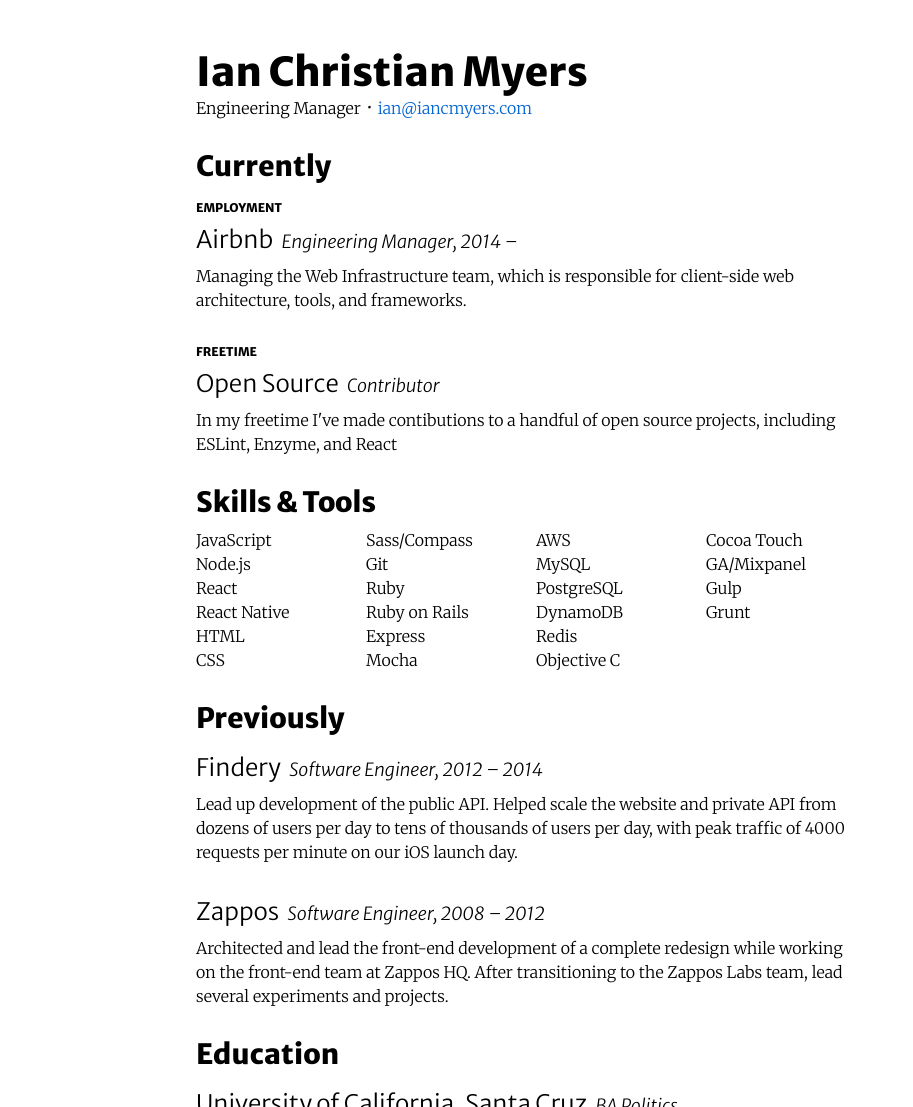
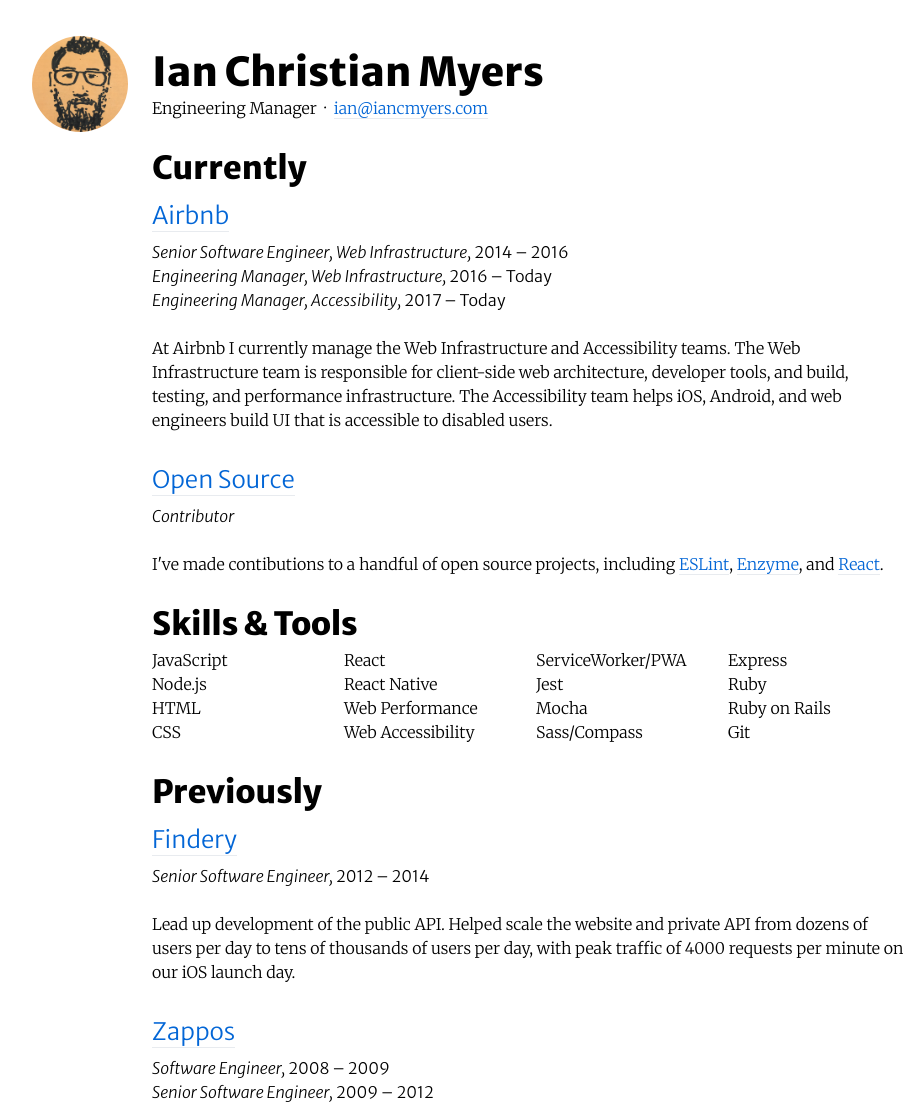
Before and after one commit to iancmyers/resume.iancmyers.com, a website built with Parcel: page index.html in a window 1280 px wide. Shown: the top 1107 px of the page, without its empty margins (112-1025 px from the left). Built offline with nearby package versions, Linux system fonts and the light colour scheme.

Commit message:
Redesign and retool.

```diff
--- /dev/null
+++ b/css/resume.css
@@ -0,0 +1,164 @@
+html {
+  font-size: 16px;
+}
+
+body {
+  font-family: 'Merriweather', serif;
+  line-height: 1.5;
+  margin: 0;
+  padding: 0;
+}
+
+h1, h2, h3, h4 {
+  font-family: 'Merriweather Sans', sans-serif;
+}
+
+h1 {
+  font-size: 2.5rem;
+  font-weight: 700;
+  line-height: 3rem;
+  margin: 0;
+  padding: 0;
+}
+
+h2 {
+  font-size: 2rem;
+  font-weight: 700;
+  line-height: 3rem;
+  margin: 1.5rem 0 0 0;
+}
+
+h3 {
+  font-size: 1.5rem;
+  font-weight: 300;
+  line-height: 3rem;
+  margin: 0;
+}
+
+h4 {
+  font-size: 1rem;
+  font-style: italic;
+  font-weight: 300;
+  line-height: 1.5rem;
+  margin: 0;
+}
+
+h4 span {
+  font-style: normal;
+  font-weight: 300;
+}
+
+a {
+  border-bottom: 1px solid #e8ebef;
+  color: #0366d6;
+  text-decoration: none;
+}
+
+.offline a {
+  color: #000;
+}
+
+p {
+  margin: 1.5rem 0;
+}
+
+article {
+  margin: 3rem auto;
+  max-width: 47rem;
+  padding: 0 9rem;
+}
+
+.icm {
+  width: 6rem;
+  height: 6rem;
+  border-radius: 3rem;
+  object-fit: cover;
+  object-position: 50% 45%;
+  float: left;
+  margin: -0.75rem 0 0 -7.5rem;
+
+  transition: ease-in-out filter 1s;
+}
+
+.offline .icm {
+  filter: grayscale(100%);
+}
+
+header dl {
+  margin: 0;
+}
+
+header dt {
+  display: none;
+}
+
+header dd {
+  display: inline;
+  line-height: 1.5;
+  margin: 0;
+}
+
+header dd:first-of-type::after {
+  content: " · ";
+  margin: 0 .25rem;
+}
+
+footer {
+  border-top: 1px solid #e8ebef;
+  margin: 0 0 3rem;
+}
+
+ul {
+  margin: 0;
+}
+
+.skills-list {
+  list-style: none;
+  padding: 0;
+  column-count: 4;
+}
+
+@media(max-width: 60rem) {
+  .icm {
+    float: none;
+    margin: 1.5rem auto;
+    display: block;
+  }
+
+  .skills-list {
+    column-count: 3;
+  }
+}
+
+@media(max-width: 48rem) {
+  article {
+    padding: 0 4.5rem;
+  }
+
+  .skills-list {
+    column-count: 2;
+  }
+}
+
+@media(max-width: 35rem) {
+  html {
+    font-size: 14px;
+  }
+
+  h1 {
+    font-size: 1.75rem;
+  }
+
+  h2 {
+    font-size: 1.5rem;
+  }
+
+  h3 {
+    font-size: 1.25rem;
+  }
+
+  article {
+    padding: 0 1.5rem;
+    margin: 1.5rem auto;
+  }
+}
--- a/index.html
+++ b/index.html
@@ -4,105 +4,95 @@
   <meta charset="utf-8" />
   <meta content="IE=edge,chrome=1" http-equiv="X-UA-Compatible">
   <title>Ian Christian Myers, Engineer - R&eacute;sum&eacute;</title>
-  <meta name="viewport" content="width=device-width, initial-scale=1, maximum-scale=1">
-  <meta name="description" content="Resumé of Ian Christian Myers, Engineer.">
-  <link href="public/css/iancmyers.min.css" rel="stylesheet" type="text/css" media="all" />
+  <meta name="viewport" content="width=device-width, initial-scale=1">
+  <meta name="description" content="Resumé of Ian Christian Myers, Engineer">
+  <link href="css/resume.css" rel="stylesheet" type="text/css" media="all" />
   <link href='http://fonts.googleapis.com/css?family=Merriweather:300|Merriweather+Sans:300italic,800,300' rel='stylesheet' type='text/css'>
+  <!-- <link rel="stylesheet" href="//basehold.it/24"> -->
+
+  <script src="js/resume.js"></script>
 </head>
 <body>
 
   <article>
+    <img src="images/icm.jpg" class="icm" alt="Drawing of Ian Christian Myers" />
     <header>
       <h1>Ian Christian Myers</h1>
-      <ul>
-        <li>Engineering Manager</li>
-        <li><a href="mailto:ian@iancmyers.com">ian@iancmyers.com</a></li>
-      </ul>
+      <dl>
+        <dt>Role</dt>
+        <dd>Engineering Manager</dd>
+
+        <dt>Email Address</dt>
+        <dd><a href="mailto:ian@iancmyers.com">ian@iancmyers.com</a></dd>
+      </dl>
     </header>
 
-    <section class="currently">
+    <section>
       <h2>Currently</h2>
 
-      <h3>
-        <span class="superhead">Employment</span>
-        <a href="https://www.airbnb.com/">Airbnb</a>
-        <span class="subhead">Engineering Manager, 2014 &ndash;</span>
-      </h3>
+      <h3><a href="https://www.airbnb.com/">Airbnb</a></h3>
+      <h4>Senior Software Engineer, Web Infrastructure, <span>2014 &ndash; 2016</span></h4>
+      <h4>Engineering Manager, Web Infrastructure, <span>2016 &ndash; Today</span></h4>
+      <h4>Engineering Manager, Accessibility, <span>2017 &ndash; Today</span></h4>
 
-      <p>Managing the Web Infrastructure team, which is responsible for client-side web architecture, tools, and frameworks.</p>
+      <p>At Airbnb I currently manage the Web Infrastructure and Accessibility teams. The Web Infrastructure team is responsible for client-side web architecture, developer tools, and build, testing, and performance infrastructure. The Accessibility team helps iOS, Android, and web engineers build UI that is accessible to disabled users.</p>
 
-      <h3>
-        <span class="superhead">Freetime</span>
-        <a href="https://github.com/iancmyers">Open Source</a>
-        <span class="subhead">Contributor</span>
-      </h3>
+      <h3><a href="https://github.com/iancmyers">Open Source</a></h3>
+      <h4>Contributor</h4>
 
-      <p>In my freetime I've made contibutions to a handful of open source projects, including <a href="https://github.com/eslint/eslint/pulls?utf8=%E2%9C%93&q=is%3Apr%20author%3Aiancmyers">ESLint</a>, <a href="https://github.com/airbnb/enzyme/pulls?utf8=%E2%9C%93&q=is%3Apr%20author%3Aiancmyers">Enzyme</a>, and <a href="https://github.com/facebook/react/pulls?utf8=%E2%9C%93&q=is%3Apr%20author%3Aiancmyers">React</a></p>
+      <p>I've made contibutions to a handful of open source projects, including <a href="https://github.com/eslint/eslint/pulls?utf8=%E2%9C%93&q=is%3Apr%20author%3Aiancmyers">ESLint</a>, <a href="https://github.com/airbnb/enzyme/pulls?utf8=%E2%9C%93&q=is%3Apr%20author%3Aiancmyers">Enzyme</a>, and <a href="https://github.com/facebook/react/pulls?utf8=%E2%9C%93&q=is%3Apr%20author%3Aiancmyers">React</a>.</p>
     </section>
 
-    <section class="skills">
+    <section>
       <h2>Skills &amp; Tools</h2>
 
-      <ul>
+      <ul class="skills-list">
         <li>JavaScript</li>
         <li>Node.js</li>
+        <li>HTML</li>
+        <li>CSS</li>
         <li>React</li>
         <li>React Native</li>
-        <li>HTML</li>
-        <li>CSS</li>
+        <li>Web Performance</li>
+        <li>Web Accessibility</li>
+        <li>ServiceWorker/PWA</li>
+        <li>Jest</li>
+        <li>Mocha</li>
         <li>Sass/Compass</li>
-        <li>Git</li>
+        <li>Express</li>
         <li>Ruby</li>
         <li>Ruby on Rails</li>
-        <li>Express</li>
-        <li>Mocha</li>
-        <li>AWS</li>
-        <li>MySQL</li>
-        <li>PostgreSQL</li>
-        <li>DynamoDB</li>
-        <li>Redis</li>
-        <li>Objective C</li>
-        <li>Cocoa Touch</li>
-        <li>GA/Mixpanel</li>
-        <li>Gulp</li>
-        <li>Grunt</li>
+        <li>Git</li>
       </ul>
     </section>
 
-    <section class="previously">
+    <section>
       <h2>Previously</h2>
 
-      <h3>
-        <a href="https://findery.com">Findery</a>
-        <span class="subhead">Software Engineer, 2012 &ndash; 2014</span>
-      </h3>
+      <h3><a href="https://findery.com">Findery</a></h3>
+      <h4>Senior Software Engineer, <span>2012 &ndash; 2014</span></h4>
 
-      <p>Lead up development of the <a href="https://api.findery.com">public API</a>. Helped scale the website and private API from dozens of users per day to tens of thousands of users per day, with peak traffic of 4000 requests per minute on our iOS launch day.</p>
+      <p>Lead up development of the public API. Helped scale the website and private API from dozens of users per day to tens of thousands of users per day, with peak traffic of 4000 requests per minute on our iOS launch day.</p>
 
-      <h3>
-        <a href="http://zappos.com">Zappos</a>
-        <span class="subhead">Software Engineer, 2008 &ndash; 2012</span>
-      </h3>
+      <h3><a href="http://zappos.com">Zappos</a></h3>
+      <h4>Software Engineer, <span>2008 &ndash; 2009</span></h4>
+      <h4>Senior Software Engineer, <span>2009 &ndash; 2012</span></h4>
 
-      <p>Architected and lead the front-end development of a complete redesign while working on the front-end team at Zappos HQ. After transitioning to the <a href="http://labs.zappos.com">Zappos Labs</a> team, lead several experiments and projects.</p>
+      <p>Architected and lead the front-end development of a complete redesign while working on the front-end team at Zappos HQ. After transitioning to the Zappos Labs team, lead several experiments and projects.</p>
     </section>
 
-    <section class="education">
+    <section>
       <h2>Education</h2>
-      <h3>
-        University of California, Santa Cruz
-        <span class="subhead">BA Politics</span>
-      </h3>
+
+      <h3><a href="https://www.ucsc.edu/">University of California, Santa Cruz</a></h3>
+      <h4>BA, Politics, <span>2008</span></h4>
+
+      <p>While studying Politics at UCSC I also made time for a number of Computer Science and Computer Engineering courses. I was a Research Assistant in the Computer Science department and guest lectured for a course called From Software Innovation to Social Enterpreneurship.</p>
     </section>
 
-    <section class="teaching">
-      <h2>Teaching</h2>
-
-      <ul>
-        <li>Hackbright Academy mentor, Spring 2014</li>
-        <li>UCSC From Software Innovation to Social Enterpreneurship guest lecturer, Spring 2006</li>
-      </ul>
-    </section>
+    <footer>
+      <p>You can find me on <a href="https://twitter.com/iancmyers">Twitter</a> (but you should remember that I studied Politics).</p>
+    </footer>
   </article>
 
 </body>
--- /dev/null
+++ b/js/resume.js
@@ -0,0 +1,7 @@
+window.addEventListener('online', function () {
+  document.body.classList.remove('offline');
+});
+
+window.addEventListener('offline', function () {
+  document.body.classList.add('offline');
+});
--- a/sass/resume.scss
+++ /dev/null
@@ -1,200 +0,0 @@
-@import "compass/typography/vertical_rhythm";
-@import "compass/css3/transition";
-@import "compass/css3/columns";
-
-$bold: 800;
-$normal: 300;
-
-$serif: "Merriweather", "Georgia", serif;
-$sans-serif: "Merriweather Sans", "Helvetica Neue", "Helvetica", "Arial", sans-serif;
-
-$base-font-size: 16px;
-$base-line-height: 24px;
-
-$text-color-black: #000;
-$text-color-electric-blue: #0366d6;
-
-$grid-background-baseline-height: $base-line-height;
-
-@include establish-baseline;
-
-* {
-  box-sizing: border-box;
-}
-
-html {
-  margin: 0;
-  padding: 0;
-}
-
-body {
-  margin: 0;
-  padding: 0;
-  // @include debug-vertical-alignment;
-}
-
-article {
-  max-width: 47.5rem;
-  padding: 1.5rem;
-  margin: 0 auto;
-  font-weight: 300;
-  font-family: $serif;
-}
-
-section {
-  a {
-    color: $text-color-black;
-  }
-
-  &:hover a {
-    color: $text-color-electric-blue;
-  }
-}
-
-header {
-  ul {
-    margin: 0;
-    padding: 0;
-    list-style: none;
-    line-height: 1.5rem;
-  }
-
-  li {
-    display: inline-block;
-
-    &:after {
-      content: " · ";
-      margin: 0 0.25rem;
-      font-weight: $bold;
-    }
-
-    &:last-child:after {
-      content: "";
-    }
-  }
-}
-
-h1 {
-  font-size: 1.5rem;
-  line-height: 3rem;
-  margin: 0;
-  font-family: $sans-serif;
-  font-weight: $bold;
-}
-
-h2 {
-  font-size: 1.25rem;
-  margin: 1.5rem 0 0.25rem;
-  line-height: 2.75rem;
-  font-family: $sans-serif;
-  font-weight: $bold;
-}
-
-h3 {
-  margin: 0;
-  font-family: $sans-serif;
-  font-weight: $normal;
-  font-size: 1.125rem;
-
-  .superhead {
-    text-transform: uppercase;
-    display: block;
-    font-size: 0.75rem;
-    padding-top: 0.5rem;
-    line-height: 1rem;
-    font-weight: $bold;
-  }
-
-  .subhead {
-    font-style: italic;
-    font-size: 0.85rem;
-    margin: 0;
-    display: block;
-  }
-}
-
-a {
-  color: $text-color-electric-blue;
-  display: inline-block;
-  text-decoration: none;
-  @include transition(color, 0.4s);
-}
-
-p {
-  margin: 0 0 1.5rem;
-}
-
-ul {
-  margin: 0;
-}
-
-.currently ul {
-  margin: 1.5rem 0;
-}
-
-.skills ul {
-  margin: 0;
-  padding: 0;
-  list-style: none;
-  @include column-count(2);
-}
-
-@media all and (min-width: 37rem) {
-  article {
-    padding: 3rem;
-  }
-
-  h1 {
-    font-size: 2.5rem;
-  }
-
-  h2 {
-    font-size: 1.75rem;
-  }
-
-  h3 {
-    font-size: 1.5rem;
-    line-height: 3rem;
-
-    .superhead {
-      font-size: 0.75rem;
-    }
-
-    .subhead {
-      display: inline-block;
-      font-size: 1.125rem;
-      line-height: 1rem;
-      margin: 0 0 0 0.25rem;
-    }
-  }
-
-  .skills ul {
-    @include column-count(3);
-  }
-}
-
-@media all and (min-width: 47rem) {
-  .skills ul {
-    @include column-count(4);
-  }
-}
-
-@media print {
-  h1 {
-    margin-top: 0;
-    padding-top: 0;
-  }
-
-  article {
-    padding: 0;
-  }
-
-  @page {
-    margin: 1.25in;
-  }
-
-  a {
-    color: $text-color-black;
-    border: 0;
-  }
-}
```
Also changed, not shown: gulpfile.js (deleted, +0 -26 lines), package.json (+7 -8 lines), public/css/iancmyers.min.css (deleted, +0 -1 lines), images/icm.jpg (added), 7 other files.
